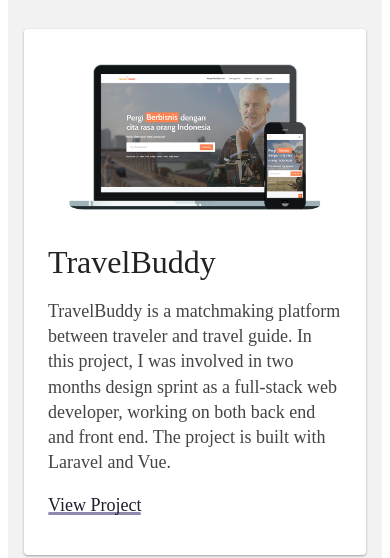
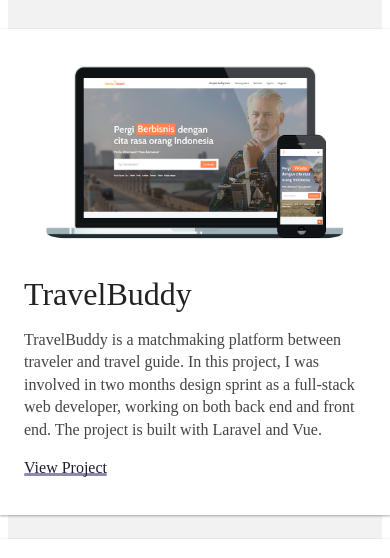
Before and after one commit to husnimun/husnimun.github.io.old.old, a Gatsby site: page /portfolio in a window 390 px wide. Shown: the part 553-1111 px from the top of the page. Built offline with nearby package versions, Linux system fonts and the light colour scheme; Gatsby itself is replaced by a stand-in of ours.

Commit message:
Remove Card gutter on mobile view

```diff
--- a/src/layouts/index.css
+++ b/src/layouts/index.css
@@ -1,10 +1,17 @@
+html {
+  box-sizing: border-box;
+}
+*, *:before, *:after {
+  box-sizing: inherit;
+}
+
 body {
   font-family: 'PT Sans', sans-serif;
-  color: #333;
+  color: #363636;
   line-height: 1.4;
 }
 
 p {
   margin-top: 0;
-  color: #333;
+  color: #363636;
 }
--- a/src/pages/portfolio.js
+++ b/src/pages/portfolio.js
@@ -68,8 +68,13 @@ const ProjectCard = Card.extend`
   margin-bottom: 32px;
   display: grid;
   grid-template-columns: repeat(auto-fit, minmax(350px, 1fr));
+
   @media screen and (max-width: 400px) {
     grid-template-columns: 1fr;
+    border-radius: 0;
+    margin-left: calc(50% - 50vw);
+    margin-right: calc(50% - 50vw);
+    margin-bottom: 24px;
   }
 `
 
@@ -98,8 +103,12 @@ const ProjectImage = styled.div`
 
 const ProjectDescription = styled.div`
   color: #444;
-  font-size: 18px;
+  font-size: 16px;
   line-height: 1.4;
+
+  @media screen and (min-width: 600px) {
+    font-size: 18px;
+  }
 `
 
 const Pen = styled.div`
```
